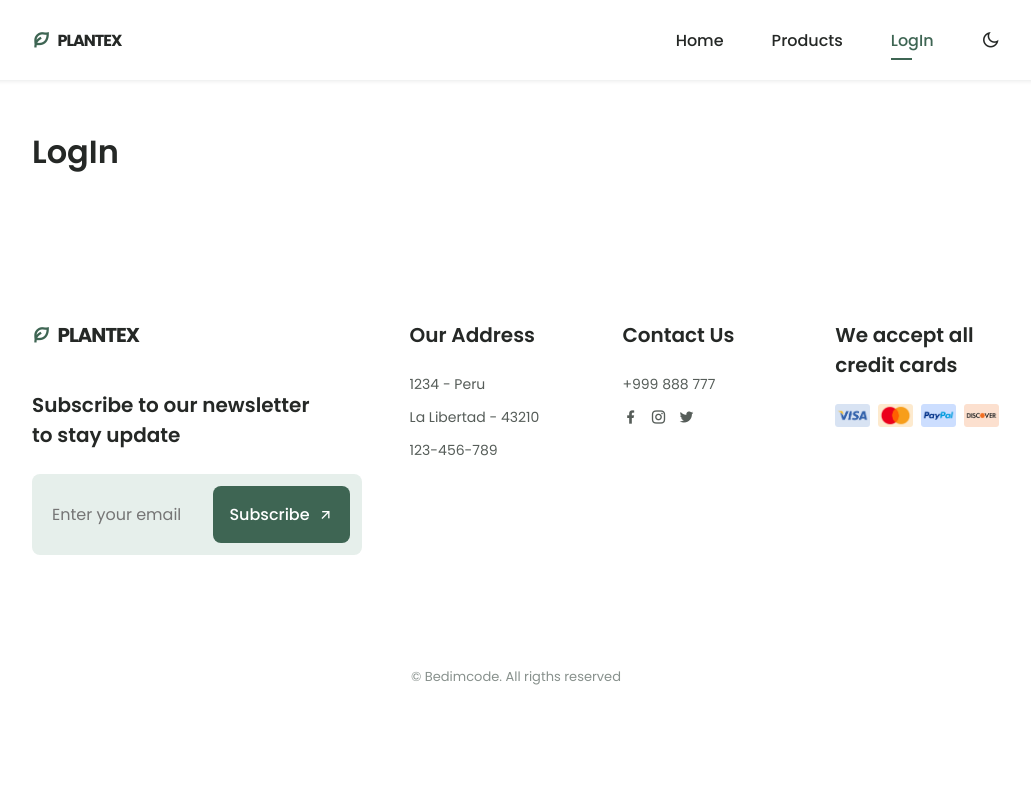
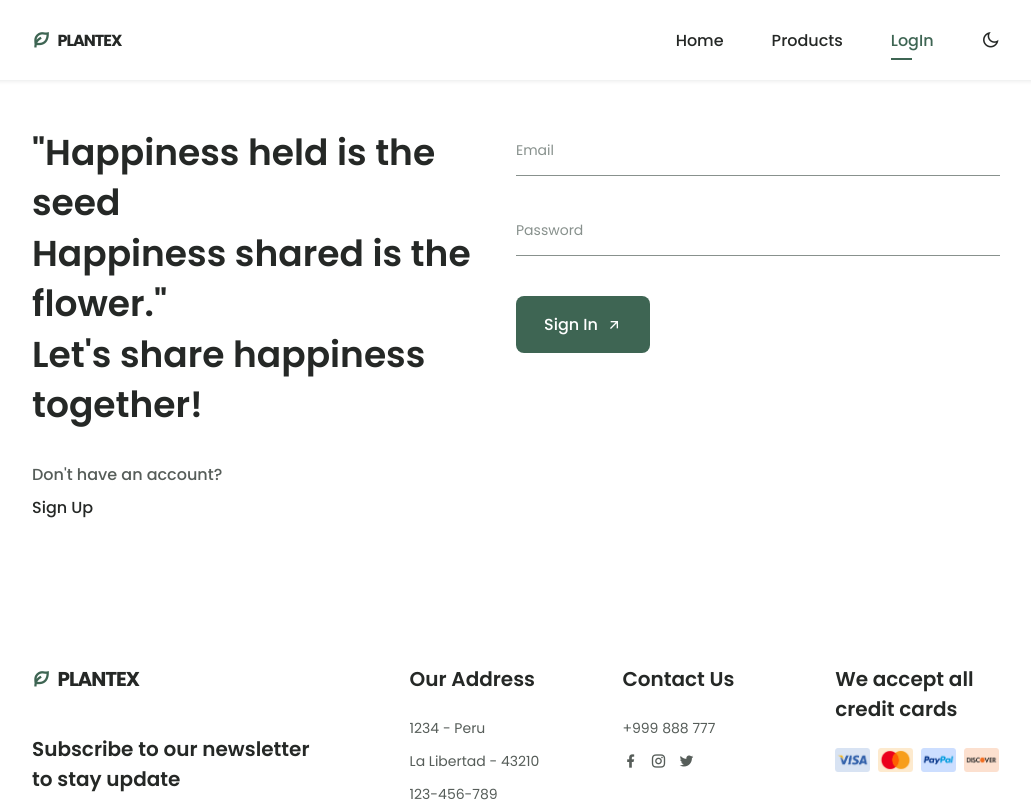
Before and after one commit to ValeryiaSharova/WebsiteForBookingHotels-DaleunJib, a React (Create React App) app: page /login/1 in a window 1280 px wide. Shown: the top 802 px of the page, without its empty margins (124-1155 px from the left). Built offline with nearby package versions, Linux system fonts and the light colour scheme; no server answers.

Commit message:
Forms for login and registration added.

```diff
--- a/src/assets/scss/components/breakpoints.scss
+++ b/src/assets/scss/components/breakpoints.scss
@@ -78,7 +78,7 @@
   .home__container,
   .about__container,
   .questions__container,
-  .contact__container,
+  .login__container,
   .footer__container {
     grid-template-columns: repeat(2, 1fr);
   }
--- /dev/null
+++ b/src/assets/scss/components/login.scss
@@ -0,0 +1,92 @@
+/*=============== login ===============*/
+.login {
+  &__container {
+    row-gap: 3.5rem;
+  }
+  &__data {
+    display: grid;
+    row-gap: 2rem;
+  }
+  &__subtitle {
+    font-size: var(--normal-font-size);
+    font-weight: var(--font-medium);
+    color: var(--text-color);
+    margin-bottom: var(--mb-0-5);
+  }
+  &__description {
+    display: inline-flex;
+    align-items: center;
+    column-gap: 0.5rem;
+    color: var(--title-color);
+    font-weight: var(--font-medium);
+    cursor: pointer;
+  }
+  &__icon {
+    font-size: 1.25rem;
+  }
+  &__inputs {
+    display: grid;
+    row-gap: 2rem;
+    margin-bottom: var(--mb-2-5);
+  }
+  &__content {
+    position: relative;
+    height: 3rem;
+    border-bottom: 1px solid var(--text-color-light);
+
+    &-error {
+      position: relative;
+      height: 3rem;
+      border-bottom: 1px solid red;
+    }
+  }
+
+  &__error {
+    margin-top: 3.25rem;
+    text-align: center;
+  }
+  &__error-message {
+    color: red;
+    font-size: 12px;
+  }
+  &__input {
+    position: absolute;
+    top: 0;
+    left: 0;
+    width: 100%;
+    height: 100%;
+    padding: 1rem 1rem 1rem 0;
+    background: none;
+    color: var(--text-color);
+    border: none;
+    outline: none;
+    z-index: 1;
+
+    &:focus + .login__label {
+      top: -0.75rem;
+      left: 0;
+      font-size: var(--smaller-font-size);
+      z-index: 10;
+    }
+    &:not(:placeholder-shown).login__input:not(:focus) + .login__label {
+      top: -0.75rem;
+      font-size: var(--smaller-font-size);
+      z-index: 10;
+    }
+  }
+  &__label {
+    position: absolute;
+    top: 0.75rem;
+    width: 100%;
+    font-size: var(--small-font-size);
+    color: var(--text-color-light);
+    transition: 0.3s;
+  }
+  &__area {
+    height: 7rem;
+
+    & textarea {
+      resize: none;
+    }
+  }
+}
--- a/src/assets/scss/styles.scss
+++ b/src/assets/scss/styles.scss
@@ -10,6 +10,7 @@
 @import 'components/products.scss';
 @import 'components/product.scss';
 @import 'components/questions.scss';
+@import 'components/login.scss';
 @import 'components/footer.scss';
 @import 'components/scrollup.scss';
 @import 'components/breakpoints.scss';
--- /dev/null
+++ b/src/pages/logIn/components/loginForm.jsx
@@ -0,0 +1,30 @@
+import React from 'react';
+
+const LoginForm = () => {
+  return (
+    <form action="" className="login__form">
+      <div className="login__inputs">
+        <div className="login__content">
+          <input type="email" placeholder=" " className="login__input" />
+          <label htmlFor="1" className="login__label">
+            Email
+          </label>
+        </div>
+
+        <div className="login__content">
+          <input type="text" placeholder=" " className="login__input" />
+          <label htmlFor="1" className="login__label">
+            Password
+          </label>
+        </div>
+      </div>
+
+      <button className="button button--flex" type="button">
+        Sign In
+        <i className="ri-arrow-right-up-line button__icon" />
+      </button>
+    </form>
+  );
+};
+
+export default LoginForm;
--- /dev/null
+++ b/src/pages/logIn/components/registerForm.jsx
@@ -0,0 +1,82 @@
+/* eslint-disable no-shadow */
+import React, { useEffect, useState } from 'react';
+import * as yup from 'yup';
+import TextField from '../../../sharedComponents/form/textField';
+
+const RegisterForm = () => {
+  const [data, setData] = useState({
+    name: '',
+    email: '',
+    password: '',
+  });
+  const [errors, setErrors] = useState({});
+
+  const validateScheme = yup.object().shape({
+    password: yup
+      .string()
+      .required('Password is required')
+      .matches(/(?=.*[0-9])/, 'Password must consist a number')
+      .min(8, 'Password must be at least 8 characters long'),
+    email: yup.string().required('Email is required').email('Email entered incorrectly'),
+    name: yup.string().required('Name is required'),
+  });
+
+  const validate = () => {
+    validateScheme
+      .validate(data)
+      .then(() => setErrors({}))
+      .catch(err => setErrors({ [err.path]: err.message }));
+    return Object.keys(errors).length === 0;
+  };
+
+  const handleChange = target => {
+    setData(prevState => ({ ...prevState, [target.name]: target.value }));
+  };
+
+  const handleSubmit = e => {
+    e.preventDefault();
+    const isValid = validate();
+    if (!isValid) return;
+    console.log(data);
+  };
+
+  useEffect(() => {
+    validate();
+  }, [data]);
+
+  return (
+    <form className="login__form" onSubmit={handleSubmit}>
+      <div className="login__inputs">
+        <TextField
+          label="Name"
+          name="name"
+          value={data.name}
+          onChange={handleChange}
+          error={errors.name}
+        />
+        <TextField
+          label="Email"
+          name="email"
+          value={data.email}
+          onChange={handleChange}
+          error={errors.email}
+        />
+        <TextField
+          label="Password"
+          name="password"
+          type="password"
+          value={data.password}
+          onChange={handleChange}
+          error={errors.password}
+        />
+      </div>
+      {}
+      <button className="button button--flex" type="submit">
+        Sign Up
+        <i className="ri-arrow-right-up-line button__icon" />
+      </button>
+    </form>
+  );
+};
+
+export default RegisterForm;
--- a/src/pages/logIn/login.jsx
+++ b/src/pages/logIn/login.jsx
@@ -1,10 +1,49 @@
-import React from 'react';
+/* eslint-disable react/no-unescaped-entities */
+import React, { useState } from 'react';
+import { useParams } from 'react-router-dom';
+import LoginForm from './components/loginForm';
+import RegisterForm from './components/registerForm';
 
 const LogIn = () => {
+  const { type } = useParams();
+  const [formType, setFormType] = useState(type === 'register' ? type : 'login');
+  const toggleFormType = () => {
+    setFormType(prevState => (prevState === 'register' ? 'login' : 'register'));
+  };
   return (
-    <div className="container section">
-      <h1>LogIn</h1>
-    </div>
+    <section className="login section container">
+      <div className="login__container grid">
+        <div className="login__box">
+          <h2 className="section__title">
+            "Happiness held is the seed
+            <br />
+            Happiness shared is the flower." <br />
+            Let's share happiness together!
+          </h2>
+
+          <div className="login__data">
+            <div className="login__information">
+              {formType === 'login' ? (
+                <>
+                  <h3 className="login__subtitle">Don't have an account?</h3>
+                  <span type="button" onClick={toggleFormType} className="login__description">
+                    Sign Up
+                  </span>
+                </>
+              ) : (
+                <>
+                  <h3 className="login__subtitle">Already have an account?</h3>
+                  <span type="button" onClick={toggleFormType} className="login__description">
+                    Sign In
+                  </span>
+                </>
+              )}
+            </div>
+          </div>
+        </div>
+        {formType === 'login' ? <LoginForm /> : <RegisterForm />}
+      </div>
+    </section>
   );
 };
 
--- /dev/null
+++ b/src/sharedComponents/form/textField.jsx
@@ -0,0 +1,50 @@
+import React from 'react';
+import PropTypes from 'prop-types';
+
+const TextField = ({ label, type, name, value, onChange, error }) => {
+  const handleChange = ({ target }) => {
+    onChange({ name: target.name, value: target.value });
+  };
+
+  const getInputClasses = () => {
+    return `login__content${error ? '-error' : ''}`;
+  };
+
+  return (
+    <div className={getInputClasses()}>
+      <input
+        placeholder=" "
+        className="login__input"
+        type={type}
+        id={name}
+        name={name}
+        value={value}
+        onChange={handleChange}
+      />
+      <label htmlFor={name} className="login__label">
+        {label}
+      </label>
+      {error && (
+        <div className="login__error">
+          <span className="login__error-message">{error}</span>
+        </div>
+      )}
+    </div>
+  );
+};
+
+TextField.propTypes = {
+  label: PropTypes.string.isRequired,
+  type: PropTypes.string,
+  name: PropTypes.string.isRequired,
+  value: PropTypes.string.isRequired,
+  onChange: PropTypes.func.isRequired,
+  error: PropTypes.string,
+};
+
+TextField.defaultProps = {
+  type: 'text',
+  error: null,
+};
+
+export default TextField;
```
